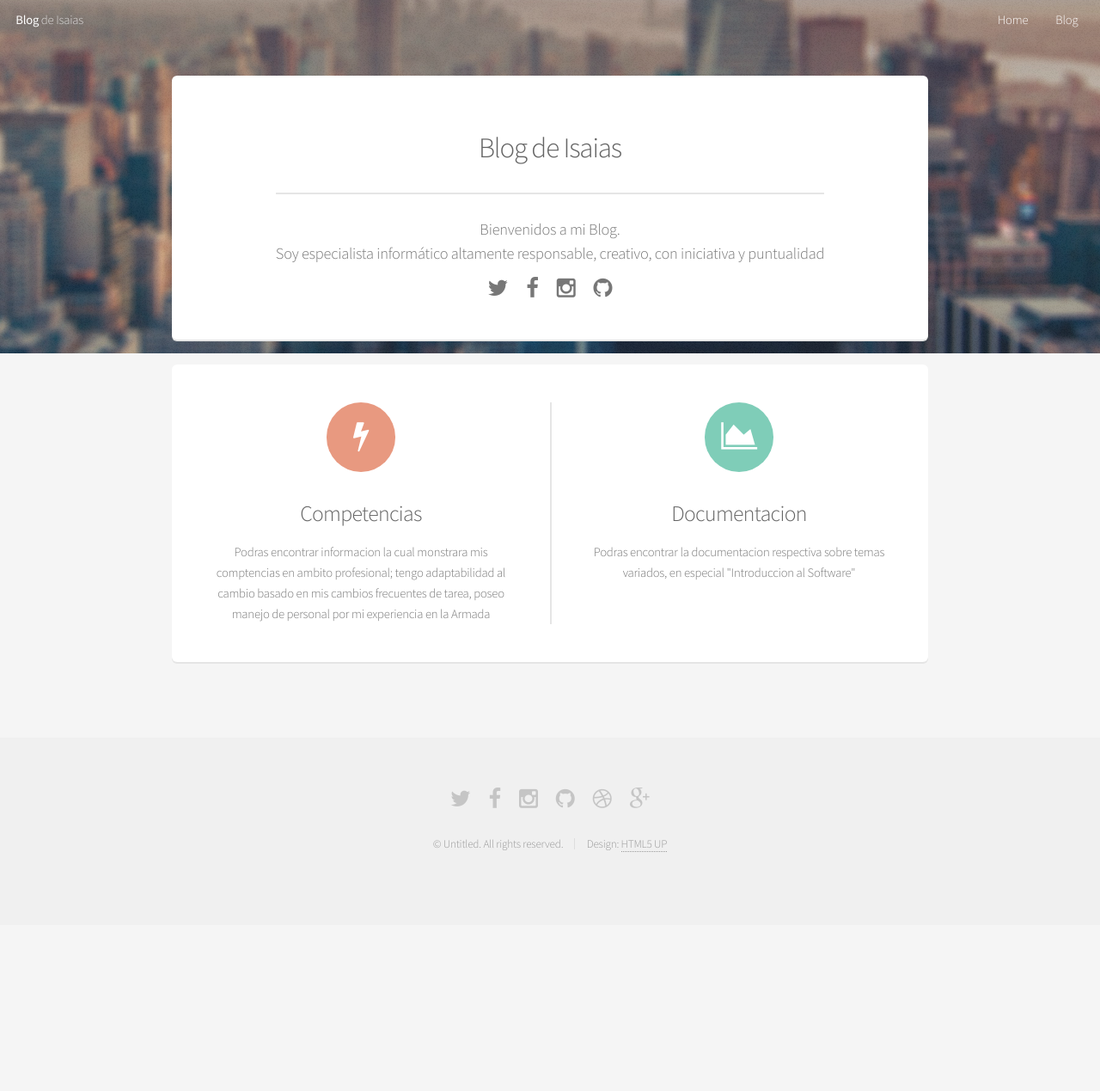
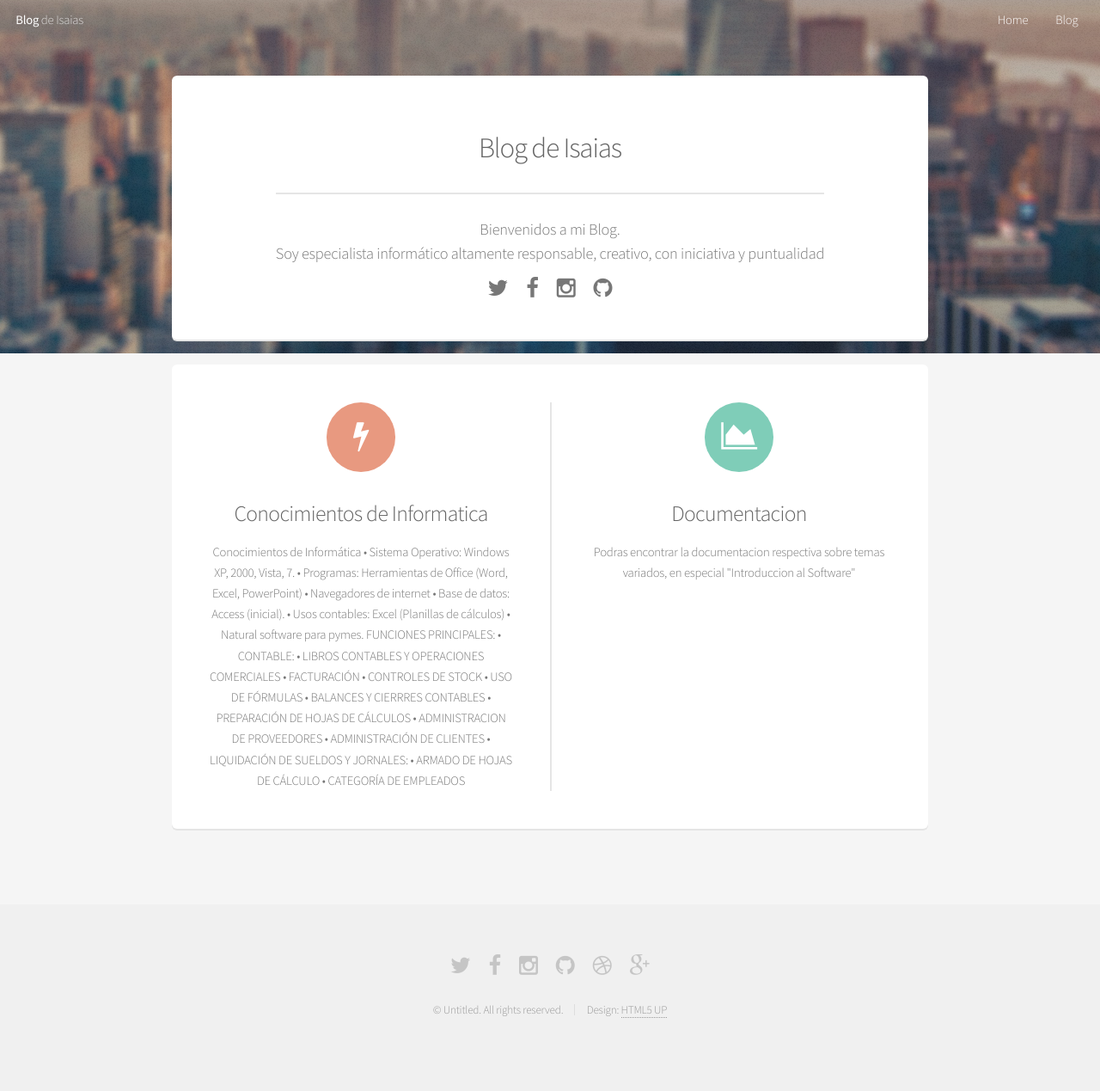
Before and after one commit to Isaias593/IndexBlog, a Jekyll site: the page built from index.html, in a window 1280 px wide. Shown: the whole page at 86% size. Built offline with Jekyll 4.4.1, drawn with Linux system fonts in a browser that asks for light colours; the list of posts is cut into pages by our own code; before the commit the page ends 1076 px from its top, so only the background shows below that.

Commit message:
Update index.html

```diff
--- a/index.html
+++ b/index.html
@@ -24,9 +24,30 @@
 	<div class="features-row">
 		<section>
 			<span class="icon major fa-bolt accent2"></span>
-			<h3>Competencias</h3>
-			<p>Podras encontrar informacion la cual monstrara mis comptencias en ambito profesional;  tengo adaptabilidad al cambio basado en mis cambios frecuentes
-de tarea, poseo manejo de personal por mi experiencia en la Armada</p>
+			<h3>Conocimientos de Informatica</h3>
+			<p>Conocimientos de Informática
+•	Sistema Operativo: Windows XP, 2000, Vista, 7.
+•	Programas: Herramientas de Office (Word, Excel, PowerPoint)
+•	Navegadores de internet
+•	Base de datos: Access (inicial).
+•	Usos contables: Excel (Planillas de cálculos)
+•	Natural software para pymes.
+
+
+FUNCIONES PRINCIPALES:
+•	CONTABLE:
+•	LIBROS CONTABLES Y OPERACIONES COMERCIALES
+•	FACTURACIÓN
+•	CONTROLES   DE   STOCK
+•	USO   DE   FÓRMULAS
+•	BALANCES   Y   CIERRRES CONTABLES
+•	PREPARACIÓN DE HOJAS DE CÁLCULOS
+•	ADMINISTRACION DE PROVEEDORES
+•	ADMINISTRACIÓN DE CLIENTES
+•	LIQUIDACIÓN DE SUELDOS Y JORNALES:
+•	ARMADO DE HOJAS DE CÁLCULO
+•	CATEGORÍA DE EMPLEADOS
+</p>
 		</section>
 		<section>
 			<span class="icon major fa-area-chart accent3"></span>
```
